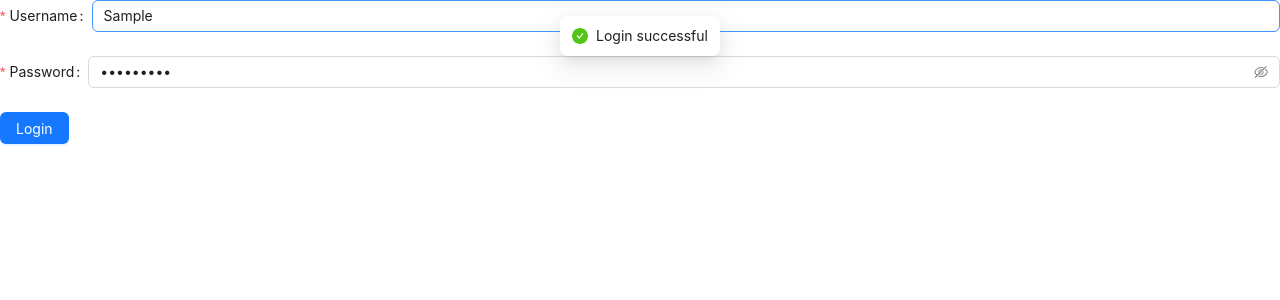
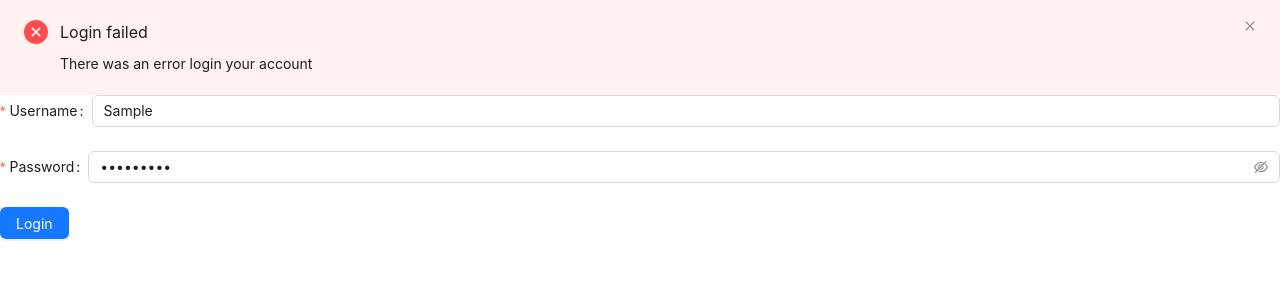
Before and after one commit to dani24sahu/react-antd, a React (Create React App) app: page / in a window 1280 px wide. Both pictures are taken after typing "Sample", "Sample123" into the empty fields and a click on the button "Login". Shown: the top 300 px of the page. Built offline with nearby package versions, Linux system fonts and the light colour scheme.

Commit message:
added a alert banner on error

```diff
--- a/src/component/login/Login.jsx
+++ b/src/component/login/Login.jsx
@@ -1,21 +1,36 @@
-import { Button, Form, Input, message } from "antd";
+import { Button, Form, Input, message, Alert } from "antd";
 
-import React from "react";
+import React, { useState } from "react";
 
 const Login = () => {
+  const [showAlert, setShowAlert] = useState(false); // [state, function that updates the state
+
   const onFinish = (values) => {
     console.log(values); // values is an object with username and password
 
+    // setTimeout(() => {
+    //   message.success("Login successful"); // function that displays a success message
+    //   // message.error("Login failed"); // function that displays an error message
+    //   // message.warning("Login failed"); // function that displays a warning message
+    // }, 1000);
+
     setTimeout(() => {
-      message.success("Login successful"); // function that displays a success message
-      // message.error("Login failed"); // function that displays an error message
-      // message.warning("Login failed"); // function that displays a warning message
+      setShowAlert(true);
     }, 1000);
   };
 
   return (
     <>
       <div className="loginForm">
+        {showAlert && (
+          <Alert
+            type="error"
+            message="Login failed"
+            description="There was an error login your account"
+            banner
+            closable
+          ></Alert>
+        )}
         <Form onFinish={onFinish}>
           <Form.Item label="Username" name="username" required>
             <Input placeholder="Enter username"></Input>
```
